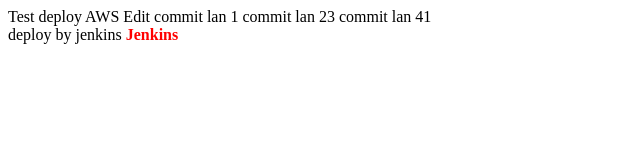
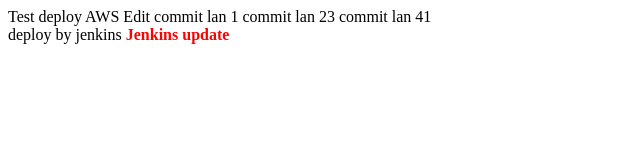
Before and after one commit to tuanpv123/project-php, a plain HTML site: page index.html in a window 1280 px wide. Shown: the full height of the page, 0-640 px from the left. Drawn offline with Linux system fonts and the light colour scheme.

Commit message:
update jenkins

```diff
--- a/index.html
+++ b/index.html
@@ -9,6 +9,6 @@ commit lan 1
 commit lan 23
 commit lan 41
 <br/>
-deploy by jenkins <font color="red"><b>Jenkins </b></font>
+deploy by jenkins <font color="red"><b>Jenkins update</b></font>
 </body>
 </html>
```
